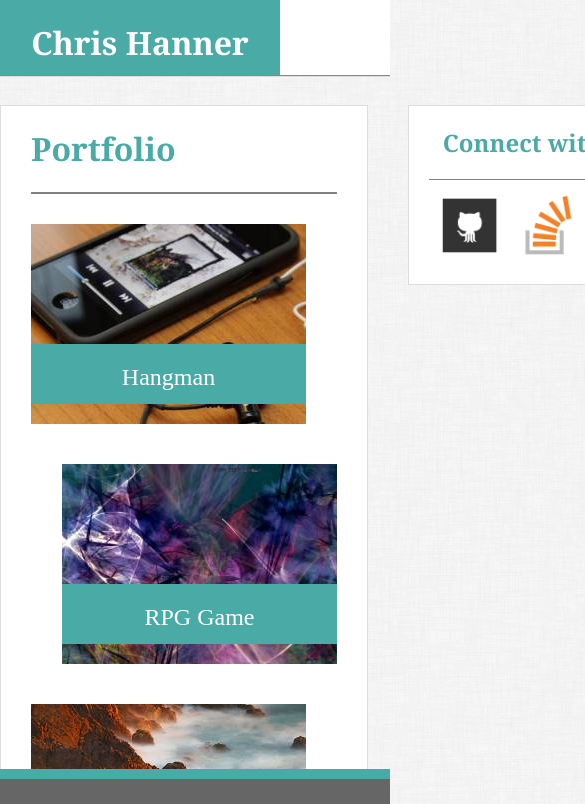
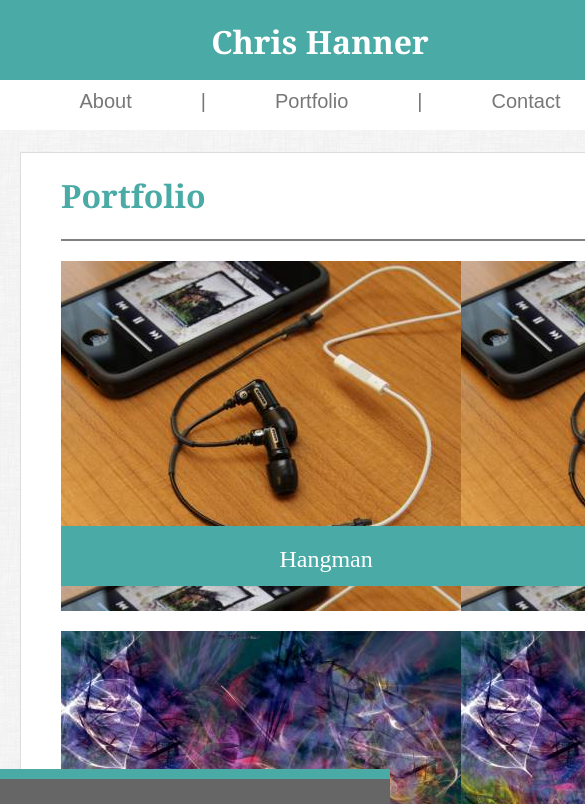
Before and after one commit to hannerc/Responsive-Portfolio, a plain HTML site: page Portfolio.html in a window 390 px wide. Shown: the top 804 px of the page, 585 px wide, since content can reach past the window. Drawn offline with Linux system fonts and the light colour scheme.

Commit message:
final no bootstrap

```diff
--- a/Portfolio.html
+++ b/Portfolio.html
@@ -10,16 +10,16 @@
 
 	<div class="StickyheaderBar">
 
-		<div class="Container" style="width:960px; height:75px; margin:auto; clear:both;">
+		<div class="Container">
 
 			<div class="nameHead">
-				<h1>Chris Hanner</h1>
+				<h1  class="top">Chris Hanner</h1>
 			</div>
 
 <!--This is the navigation bar at the top right of the page-->
-			<nav>
-				<a href="index.html" class="navBar">About |</a>
-				<a href="Portfolio.html" class="navBar">Portfolio  |</a>
+							<nav>
+				<a href="index.html" class="navBar">About</a>  <element class="navBar">|</element>
+				<a href="Portfolio.html" class="navBar">Portfolio</a>  <element class="navBar"> |</element>
 				<a href="Contact.html" class="navBar">Contact</a>
 			</nav>
 
@@ -76,7 +76,7 @@
 				<div class="portTextBar">Rock Paper Scissors</div>
 
 			</div>
-
+		<div style="clear:both"></div>
 	</div>
 
 
--- a/assets/css/style.css
+++ b/assets/css/style.css
@@ -29,6 +29,7 @@ p{
 			left: 0;
 			position: fixed;
 			top: 0;
+			z-index: 999;
 
 		}
 
@@ -146,6 +147,7 @@ p{
    			left: 0;
    			bottom: 0;
    			width: 100%;
+   			z-index:999;
 
 		}
 		.footText{
@@ -242,6 +244,7 @@ p{
 
 			.Container{
 			width:680px;
+
 		}
 
 			.nameHead{
@@ -310,59 +313,264 @@ p{
     		text-align:center;
 		}
 
+.port_image_L{
+	position: relative;
+	margin: 20px 0px 10px 0px;
+	float:none;
+	height: 200px;
+	width:100%;
+	z-index: 1;
+
+}
+
+.port_image_R{
+	position: relative;
+	height:200px;
+	width:100%;
+	float:none;
+	margin: 20px 0px 10px 0px;
+	z-index: 1;
+}
 
 
+.portTextBar{
+	background-color: #4aaaa5;
+	height:20px;
+	width: 87%;
+	margin: 20px 0px 0px 0px;
+	padding:20px;
+	color:white;
+	text-align: center;
+	font-size: 150%;
+	position: absolute;
+	top:100px;
+}
+
+@media only screen and (max-width: 768px) {
 
 
+			.Container{
+			width:680px;
 
+		}
 
+			.nameHead{
+			background-color: #4aaaa5;
+			float: left;
+			width: 280px;
+			height: 100%;
+			text-align:center;
+			font-family: 'Georgia', Times, Times New Roman, serif;
+			color: #ffffff;
+		}
 
+			nav{
+			float:right;
+			text-align: right;
+			display:inline-block;
+			margin: 25px 0px 0px 0px;
+			width:50%;
+			word-spacing: 8px;
+		}
 
+		.contentArea{
+			margin: auto;
+			margin-top:75px;
+			margin-bottom:75px;
+			width:100%;
 
 
 		}
 
-@media screen and (max-width: 768px) {
 
+		.profile_pic{
+			width:40%;
+			float:left;
+			margin-right: 15px;
+			margin-bottom: 15px;
 
+		}
 
-	/*.leftbar{
+		.leftbar{
 			background-color: #ffffff;
-			margin: 30px 10px 120px 0px;
+			margin: 120px 40px 40px 40px;
+			float:none;
+			width: 620px;
 
-			width: 100%;
 			padding:0px 30px 30px 30px;
 			border-color:#dddddd;
 			border-width:1px;
     		border-style:ridge;
 		}
 
+		.sidebar{
+		width:20px;
+		background-color: #ffffff;
+		height:100%;
+		position:fixed;
+		visibility: hidden;
+		}
+
 		aside{
 			background-color: #ffffff;
-			margin: 30px 0px 0px 0px;
-			padding: 0px 20px 20px 20px;
-
-			width: 100%;
+			margin: 20px 40px 120px 40px;
+			padding: 0px 30px 30px 30px;
+			float:none;
 			border-width:1px;
     		border-style:ridge;
     		border-color:#dddddd;
-    		text-align:center;
+    		text-align:left;
+    		width: 620px;
+		}
+
+.port_image_L{
+	float:right;
+	margin: 20px 0px 10px 0px;
+	width:270px;
+	 height:200px;
+
+	z-index: 1;
+
+
+}
+
+.port_image_R{
+float: left;
+
+	height:200px;
+	width:270px;
+	margin: 20px 0px 10px 0px;
+	z-index: 1;
+	clear:right;
+}
+
+.portTextBar{
+	background-color: #4aaaa5;
+	height:20px;
+	width:230px;
+	margin: 20px 0px 0px 0px;
+	padding:20px;
+	color:white;
+	text-align: center;
+	font-size: 150%;
+	position: absolute;
+	top:100px;
 }
 
 
 }
 
+
 @media only screen and (max-width: 640px) {
 		.StickyheaderBar{
 			position: static;
+			z-index: 1;
+
 		}
+h1.top{
+margin:0px 0px 0px 0px;
+
+}
+.Container{
+	width:640px;
+	margin:auto;
+	clear:both;
+}
+		.nameHead{
+			float: none;
+			width: 100%;
+			height:80%;
+			margin-top: 0px;
+			padding-top: 20px;
+		}
+
+		nav{
+			float:none;
+			text-align: center;
+			background-color: #ffffff;
+			margin: 0px 0px 0px 0px;
+			width:100%;
+			height:40px;
+			padding-top: 10px;
+			word-spacing: 65px;
+		}
+
+.sidebar{
+		visibility: hidden;
+		}
+
 .contentArea{
 			margin: auto;
 			margin-top:75px;
 			margin-bottom:75px;
-			width:90px;
-			clear: both;
+			width:100%;
+
+
 
 		}
+.leftbar{
+
+			margin: 0px 20px 20px 20px;
+			float:none;
+			width: 530px;
+
+			padding:0px 40px 40px 40px;
+			border-color:#dddddd;
+			border-width:1px;
+    		border-style:ridge;
 		}
-*/
+.profile_pic{
+	height:530px;
+	width: 100%;
+	padding: 0px 0px 0px 0px;
+	float:none;
+	margin:0px 0px 10px 0px;
+
+}
+
+		aside{
+			background-color: #ffffff;
+			margin: 20px 20px 120px 20px;
+			padding: 0px 20px 20px 20px;
+			float:none;
+			border-width:1px;
+    		border-style:ridge;
+    		border-color:#dddddd;
+    		text-align:left;
+    		width: 570px;
+		}
+
+
+.port_image_L{
+	position: relative;
+	margin: 20px 0px 10px 0px;
+	float:none;
+	height: 350px;
+	width:100%;
+	z-index: 1;
+
+}
+
+.port_image_R{
+	position: relative;
+	height:350px;
+	width:100%;
+	float:none;
+	margin: 20px 0px 10px 0px;
+	z-index: 1;
+}
+
+.portTextBar{
+	background-color: #4aaaa5;
+	height:20px;
+	width: 92.5%;
+	margin: 165px 0px 0px 0px;
+	padding:20px;
+	color:white;
+	text-align: center;
+	font-size: 150%;
+	position: absolute;
+	top:100px;
+}
+
+}
```
Also changed, not shown: Contact.html (+5 -5 lines), index.html (+4 -4 lines). Lines whose indentation alone changed are shown as unchanged.
